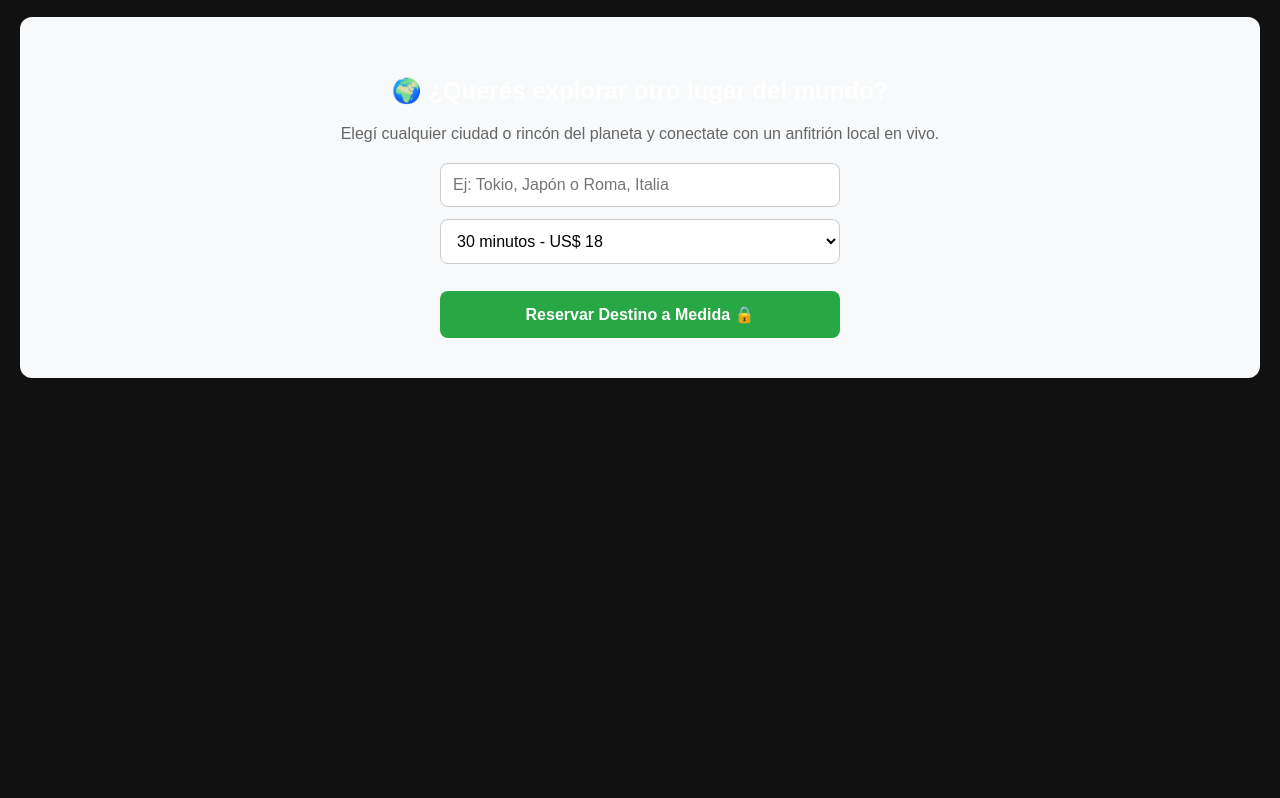
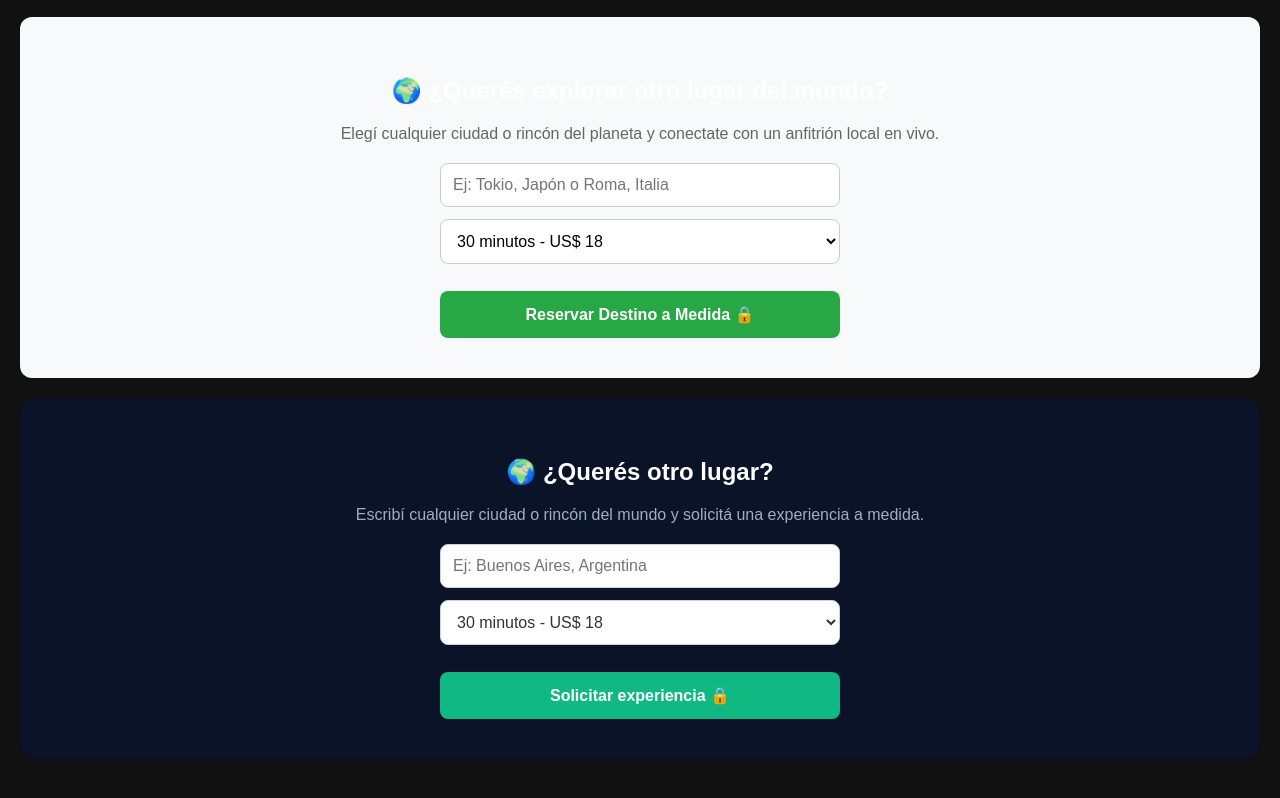
Before and after one commit to bauqueclaudio82-svg/Veolive-backend, a website: page cliente.html in a window 1280 px wide. Shown: the part 468-1266 px from the top of the page. Before the commit the page ends 886 px from the top, so only its background shows below. Drawn offline with Linux system fonts and the light colour scheme.

Commit message:
Update cliente.html

```diff
--- a/cliente.html
+++ b/cliente.html
@@ -83,6 +83,40 @@
         alert('Redirigiendo al pago seguro para tu experiencia en: ' + location + ' (' + duration + ' min)...');
     }
 </script>
+     <!-- Sección de Destino Personalizado -->
+<section style="padding: 40px 20px; background: #0b1329; color: white; text-align: center; border-radius: 16px; margin: 20px 0;">
+    <h2>🌍 ¿Querés otro lugar?</h2>
+    <p style="color: #a0aec0; margin-bottom: 20px;">Escribí cualquier ciudad o rincón del mundo y solicitá una experiencia a medida.</p>
+
+    <div style="max-width: 400px; margin: 0 auto; display: flex; flex-direction: column; gap: 12px;">
+        <input type="text" id="customLocation" placeholder="Ej: Buenos Aires, Argentina" style="padding: 12px; border: 1px solid #cbd5e0; border-radius: 8px; font-size: 16px; background: #fff; color: #333;">
+
+        <select id="durationSelect" style="padding: 12px; border: 1px solid #cbd5e0; border-radius: 8px; font-size: 16px; background: white; color: #333;">
+            <option value="15">15 minutos - US$ 10</option>
+            <option value="30" selected>30 minutos - US$ 18</option>
+            <option value="60">1 hora - US$ 30</option>
+        </select>
+
+        <button onclick="handleCustomBooking()" style="background: #10b981; color: white; border: none; padding: 14px; border-radius: 8px; font-size: 16px; font-weight: bold; cursor: pointer;">
+            Solicitar experiencia 🔒
+        </button>
+    </div>
+</section>
+
+<script>
+    function handleCustomBooking() {
+        const location = document.getElementById('customLocation').value;
+        const duration = document.getElementById('durationSelect').value;
+
+        if (!location.trim()) {
+            alert('Por favor, ingresá una ciudad o lugar válido.');
+            return;
+        }
+
+        // Preparado para conectar con la pasarela de pago global (Stripe)
+        alert('Conectando con la pasarela de pago global para tu experiencia en: ' + location + ' (' + duration + ' min)...');
+    }
+</script>
 
 </body>
 
```
